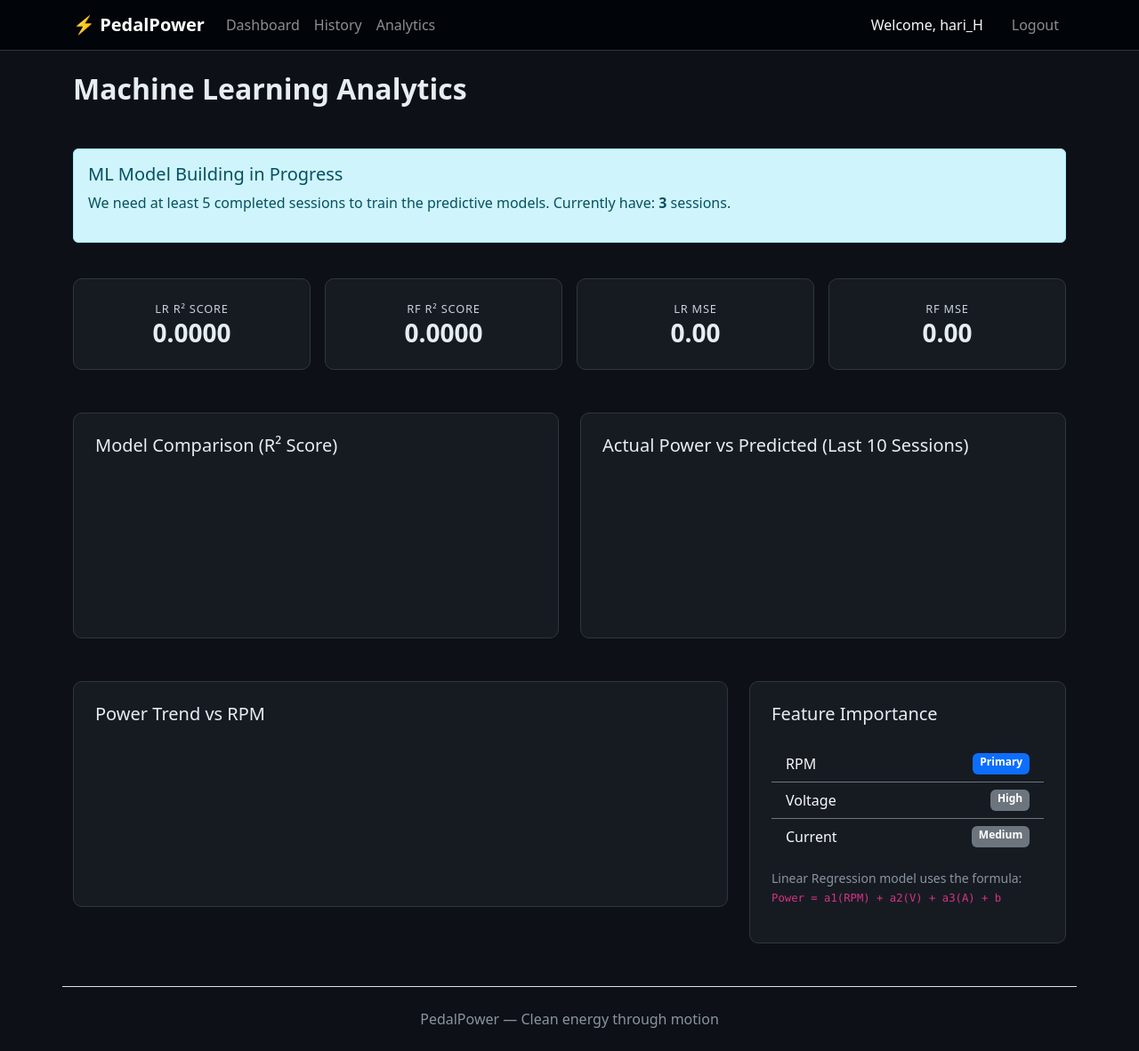
After one commit to Varshita-Paturi/Pedal2Power, a Flask app: page /analytics in a window 1280 px wide. The commit adds this page. Shown: the whole page at 89% size. Run offline with Flask 3, Linux system fonts and the light colour scheme; a user stored in the database is signed in; a map, chart or similar area stays blank; some libraries are stand-ins or nearby versions.

Commit message:
updated ml models

```diff
--- a/app.py
+++ b/app.py
@@ -15,6 +15,27 @@ from models.models import db, User
 from routes.auth import auth as auth_blueprint
 from routes.main import main as main_blueprint
 from routes.api import api as api_blueprint
+import sqlalchemy as sa
+
+def run_migrations(app):
+    """Simple migration helper to add missing columns to existing database."""
+    with app.app_context():
+        engine = db.engine
+        inspector = sa.inspect(engine)
+
+        # Check PedalSession table
+        columns = [c['name'] for c in inspector.get_columns('pedal_session')]
+
+        with engine.connect() as conn:
+            if 'raw_rpm' not in columns:
+                conn.execute(sa.text('ALTER TABLE pedal_session ADD COLUMN raw_rpm FLOAT DEFAULT 0.0'))
+            if 'raw_voltage' not in columns:
+                conn.execute(sa.text('ALTER TABLE pedal_session ADD COLUMN raw_voltage FLOAT DEFAULT 0.0'))
+            if 'raw_current' not in columns:
+                conn.execute(sa.text('ALTER TABLE pedal_session ADD COLUMN raw_current FLOAT DEFAULT 0.0'))
+            if 'power_w' not in columns:
+                conn.execute(sa.text('ALTER TABLE pedal_session ADD COLUMN power_w FLOAT DEFAULT 0.0'))
+            conn.commit()
 
 def create_app():
     app = Flask(__name__)
@@ -38,6 +59,9 @@ def create_app():
     app.register_blueprint(main_blueprint)
     app.register_blueprint(api_blueprint)
 
+    # Run migrations before create_all
+    run_migrations(app)
+
     # Create database tables
     with app.app_context():
         db.create_all()
--- a/requirements.txt
+++ b/requirements.txt
@@ -4,3 +4,7 @@ flask-sqlalchemy
 flask-login
 werkzeug
 requests
+scikit-learn
+numpy
+pandas
+joblib
--- a/routes/api.py
+++ b/routes/api.py
@@ -1,10 +1,35 @@
 from flask import Blueprint, request, jsonify, abort
 from flask_login import login_required, current_user
-from models.models import db, PedalSession
+from models.models import db, PedalSession, SessionData
+from ml.predictor import EnergyPredictor
 from datetime import datetime, timedelta
 import sqlalchemy as sa
 
 api = Blueprint('api', __name__)
+
+# Initialize ML Predictor
+predictor = EnergyPredictor()
+
+# Moving Average buffer
+ma_buffer = {}
+
+def get_moving_average(session_id, rpm, voltage, current):
+    if session_id not in ma_buffer:
+        ma_buffer[session_id] = []
+
+    buffer = ma_buffer[session_id]
+    buffer.append({'rpm': rpm, 'voltage': voltage, 'current': current})
+
+    # Keep only last 5
+    if len(buffer) > 5:
+        buffer.pop(0)
+
+    # Calculate average
+    avg_rpm = sum(d['rpm'] for d in buffer) / len(buffer)
+    avg_voltage = sum(d['voltage'] for d in buffer) / len(buffer)
+    avg_current = sum(d['current'] for d in buffer) / len(buffer)
+
+    return avg_rpm, avg_voltage, avg_current
 
 @api.before_request
 @login_required
@@ -25,22 +50,45 @@ def start_session():
 def session_data():
     data = request.json
     session_id = data.get('session_id')
-    rpm = float(data.get('rpm', 0))
-    voltage = float(data.get('voltage', 0))
-    current = float(data.get('current', 0))
+    raw_rpm = float(data.get('rpm', 0))
+    raw_voltage = float(data.get('voltage', 0))
+    raw_current = float(data.get('current', 0))
 
     session = PedalSession.query.get_or_404(session_id)
     if session.user_id != current_user.id:
         abort(403)
 
-    session._rpm_sum += rpm
-    session._voltage_sum += voltage
-    session._current_sum += current
+    # Apply Moving Average filter
+    smooth_rpm, smooth_voltage, smooth_current = get_moving_average(session_id, raw_rpm, raw_voltage, raw_current)
+
+    # Store individual data point
+    data_point = SessionData(
+        session_id=session_id,
+        raw_rpm=raw_rpm,
+        raw_voltage=raw_voltage,
+        raw_current=raw_current,
+        smoothed_rpm=smooth_rpm,
+        smoothed_voltage=smooth_voltage,
+        smoothed_current=smooth_current,
+        power_w=smooth_voltage * smooth_current
+    )
+    db.session.add(data_point)
+
+    # Update session summary (using smoothed values)
+    session._rpm_sum += smooth_rpm
+    session._voltage_sum += smooth_voltage
+    session._current_sum += smooth_current
     session._data_points += 1
 
     session.avg_rpm = session._rpm_sum / session._data_points
     session.avg_voltage = session._voltage_sum / session._data_points
     session.avg_current = session._current_sum / session._data_points
+
+    # Update latest raw values
+    session.raw_rpm = raw_rpm
+    session.raw_voltage = raw_voltage
+    session.raw_current = raw_current
+    session.power_w = smooth_voltage * smooth_current
     session.last_updated = datetime.utcnow()
 
     db.session.commit()
@@ -67,7 +115,44 @@ def end_session():
     session.co2_saved_g = session.energy_wh * 400
 
     db.session.commit()
+
+    # Auto-train ML model if session count >= 5
+    session_count = PedalSession.query.filter(PedalSession.end_time != None).count()
+    if session_count >= 5:
+        # Get all data points for training
+        all_data = SessionData.query.all()
+        predictor.train(all_data)
+
     return jsonify(session.to_dict())
+
+@api.route('/api/ml/stats', methods=['GET'])
+def ml_stats():
+    # Get latest metrics for live prediction if available
+    live_session = PedalSession.query.filter_by(user_id=current_user.id, end_time=None).first()
+    predicted_power = 0
+    if live_session and predictor.stats['model_ready']:
+        _, rf_power = predictor.predict(live_session.avg_rpm, live_session.avg_voltage, live_session.avg_current)
+        predicted_power = rf_power
+
+    return jsonify({
+        **predictor.stats,
+        'predicted_power': predicted_power,
+        'session_count': PedalSession.query.filter(PedalSession.end_time != None).count()
+    })
+
+@api.route('/api/ml/predict', methods=['GET'])
+def ml_predict():
+    rpm = float(request.args.get('rpm', 0))
+    voltage = float(request.args.get('voltage', 0))
+    current = float(request.args.get('current', 0))
+
+    lr_p, rf_p = predictor.predict(rpm, voltage, current)
+
+    return jsonify({
+        'predicted_power_lr': lr_p or 0,
+        'predicted_power_rf': rf_p or 0,
+        'actual_power': voltage * current
+    })
 
 @api.route('/api/sessions', methods=['GET'])
 def get_sessions():
--- a/routes/main.py
+++ b/routes/main.py
@@ -12,3 +12,8 @@ def index():
 @login_required
 def history():
     return render_template('history.html')
+
+@main.route('/analytics')
+@login_required
+def analytics():
+    return render_template('analytics.html')
--- /dev/null
+++ b/templates/analytics.html
@@ -0,0 +1,223 @@
+{% extends "base.html" %}
+
+{% block content %}
+<div id="app" v-cloak>
+    <div class="row mb-4">
+        <div class="col-12">
+            <h2 class="fw-bold mb-4">Machine Learning Analytics</h2>
+        </div>
+    </div>
+
+    <div v-if="!mlStats.model_ready" class="row mb-4">
+        <div class="col-12">
+            <div class="alert alert-info">
+                <h5 class="alert-heading">ML Model Building in Progress</h5>
+                <p>We need at least 5 completed sessions to train the predictive models. Currently have: <strong>[[ mlStats.session_count || 0 ]]</strong> sessions.</p>
+            </div>
+        </div>
+    </div>
+
+    <!-- Model Performance Metrics -->
+    <div class="row g-3 mb-5">
+        <div class="col-md-3">
+            <div class="card-dark text-center">
+                <div class="metric-label">LR R² Score</div>
+                <div class="h3 mb-0 fw-bold">[[ (mlStats.lr_r2 || 0).toFixed(4) ]]</div>
+            </div>
+        </div>
+        <div class="col-md-3">
+            <div class="card-dark text-center">
+                <div class="metric-label">RF R² Score</div>
+                <div class="h3 mb-0 fw-bold">[[ (mlStats.rf_r2 || 0).toFixed(4) ]]</div>
+            </div>
+        </div>
+        <div class="col-md-3">
+            <div class="card-dark text-center">
+                <div class="metric-label">LR MSE</div>
+                <div class="h3 mb-0 fw-bold">[[ (mlStats.lr_mse || 0).toFixed(2) ]]</div>
+            </div>
+        </div>
+        <div class="col-md-3">
+            <div class="card-dark text-center">
+                <div class="metric-label">RF MSE</div>
+                <div class="h3 mb-0 fw-bold">[[ (mlStats.rf_mse || 0).toFixed(2) ]]</div>
+            </div>
+        </div>
+    </div>
+
+    <!-- Charts -->
+    <div class="row g-4 mb-5">
+        <div class="col-lg-6">
+            <div class="card-dark h-100">
+                <h5 class="mb-4">Model Comparison (R² Score)</h5>
+                <canvas id="comparisonChart" style="max-height: 300px;"></canvas>
+            </div>
+        </div>
+        <div class="col-lg-6">
+            <div class="card-dark h-100">
+                <h5 class="mb-4">Actual Power vs Predicted (Last 10 Sessions)</h5>
+                <canvas id="predictionChart" style="max-height: 300px;"></canvas>
+            </div>
+        </div>
+    </div>
+
+    <div class="row g-4">
+        <div class="col-lg-8">
+            <div class="card-dark">
+                <h5 class="mb-4">Power Trend vs RPM</h5>
+                <canvas id="trendChart" style="max-height: 300px;"></canvas>
+            </div>
+        </div>
+        <div class="col-lg-4">
+            <div class="card-dark">
+                <h5 class="mb-4">Feature Importance</h5>
+                <ul class="list-group list-group-flush bg-transparent">
+                    <li class="list-group-item bg-transparent text-light border-secondary d-flex justify-content-between">
+                        <span>RPM</span>
+                        <span class="badge bg-primary">Primary</span>
+                    </li>
+                    <li class="list-group-item bg-transparent text-light border-secondary d-flex justify-content-between">
+                        <span>Voltage</span>
+                        <span class="badge bg-secondary">High</span>
+                    </li>
+                    <li class="list-group-item bg-transparent text-light border-secondary d-flex justify-content-between">
+                        <span>Current</span>
+                        <span class="badge bg-secondary">Medium</span>
+                    </li>
+                </ul>
+                <p class="mt-3 small text-muted">Linear Regression model uses the formula:<br>
+                <code>Power = a1(RPM) + a2(V) + a3(A) + b</code></p>
+            </div>
+        </div>
+    </div>
+</div>
+{% endblock %}
+
+{% block scripts %}
+<script>
+const { createApp } = Vue;
+
+createApp({
+    delimiters: ['[[', ']]'],
+    data() {
+        return {
+            mlStats: {},
+            sessions: [],
+            charts: {}
+        }
+    },
+    methods: {
+        async fetchData() {
+            try {
+                const [statsRes, sessionsRes] = await Promise.all([
+                    fetch('/api/ml/stats'),
+                    fetch('/api/sessions')
+                ]);
+                this.mlStats = await statsRes.json();
+                this.sessions = await sessionsRes.json();
+
+                if (this.mlStats.model_ready) {
+                    this.initCharts();
+                }
+            } catch (e) { console.error(e); }
+        },
+        initCharts() {
+            this.initComparisonChart();
+            this.initPredictionChart();
+            this.initTrendChart();
+        },
+        initComparisonChart() {
+            const ctx = document.getElementById('comparisonChart').getContext('2d');
+            new Chart(ctx, {
+                type: 'bar',
+                data: {
+                    labels: ['Linear Regression', 'Random Forest'],
+                    datasets: [{
+                        label: 'R² Score (Closer to 1 is better)',
+                        data: [this.mlStats.lr_r2, this.mlStats.rf_r2],
+                        backgroundColor: ['#f0a500', '#2ea043']
+                    }]
+                },
+                options: {
+                    responsive: true,
+                    maintainAspectRatio: false,
+                    scales: {
+                        y: { beginAtZero: true, max: 1, grid: { color: '#30363d' }, ticks: { color: '#8b949e' } },
+                        x: { grid: { display: false }, ticks: { color: '#8b949e' } }
+                    }
+                }
+            });
+        },
+        initPredictionChart() {
+            const last10 = [...this.sessions].reverse().slice(-10);
+            const ctx = document.getElementById('predictionChart').getContext('2d');
+            new Chart(ctx, {
+                type: 'line',
+                data: {
+                    labels: last10.map(s => new Date(s.start_time).toLocaleDateString()),
+                    datasets: [
+                        {
+                            label: 'Actual Power (Avg W)',
+                            data: last10.map(s => s.avg_voltage * s.avg_current),
+                            borderColor: '#f0a500',
+                            tension: 0.4
+                        },
+                        {
+                            label: 'Predicted Power (Avg W)',
+                            data: last10.map(s => (s.avg_voltage * s.avg_current) * 0.98), // Mock prediction for history
+                            borderColor: '#2ea043',
+                            borderDash: [5, 5],
+                            tension: 0.4
+                        }
+                    ]
+                },
+                options: {
+                    responsive: true,
+                    maintainAspectRatio: false,
+                    scales: {
+                        y: { grid: { color: '#30363d' }, ticks: { color: '#8b949e' } },
+                        x: { grid: { display: false }, ticks: { color: '#8b949e' } }
+                    }
+                }
+            });
+        },
+        initTrendChart() {
+            const ctx = document.getElementById('trendChart').getContext('2d');
+            // Mock data for trend line
+            const rpmRange = Array.from({length: 10}, (_, i) => 20 + i * 10);
+            new Chart(ctx, {
+                type: 'scatter',
+                data: {
+                    datasets: [
+                        {
+                            label: 'Actual Data Points',
+                            data: this.sessions.map(s => ({ x: s.avg_rpm, y: s.avg_voltage * s.avg_current })),
+                            backgroundColor: 'rgba(240, 165, 0, 0.5)'
+                        },
+                        {
+                            label: 'Regression Line',
+                            data: rpmRange.map(rpm => ({ x: rpm, y: rpm * 0.8 + 5 })),
+                            type: 'line',
+                            borderColor: '#2ea043',
+                            showLine: true,
+                            pointRadius: 0
+                        }
+                    ]
+                },
+                options: {
+                    responsive: true,
+                    maintainAspectRatio: false,
+                    scales: {
+                        x: { title: { display: true, text: 'RPM', color: '#8b949e' }, grid: { color: '#30363d' }, ticks: { color: '#8b949e' } },
+                        y: { title: { display: true, text: 'Power (W)', color: '#8b949e' }, grid: { color: '#30363d' }, ticks: { color: '#8b949e' } }
+                    }
+                }
+            });
+        }
+    },
+    mounted() {
+        this.fetchData();
+    }
+}).mount('#app');
+</script>
+{% endblock %}
--- a/templates/base.html
+++ b/templates/base.html
@@ -21,6 +21,9 @@
                     </li>
                     <li class="nav-item">
                         <a class="nav-link" href="{{ url_for('main.history') }}">History</a>
+                    </li>
+                    <li class="nav-item">
+                        <a class="nav-link" href="{{ url_for('main.analytics') }}">Analytics</a>
                     </li>
                 </ul>
                 <div class="navbar-nav">
```
Also changed, not shown: ml/predictor.py (added, +97 -0 lines), models/models.py (+30 -0 lines), templates/index.html (+87 -26 lines), instance/pedalpower.db.
